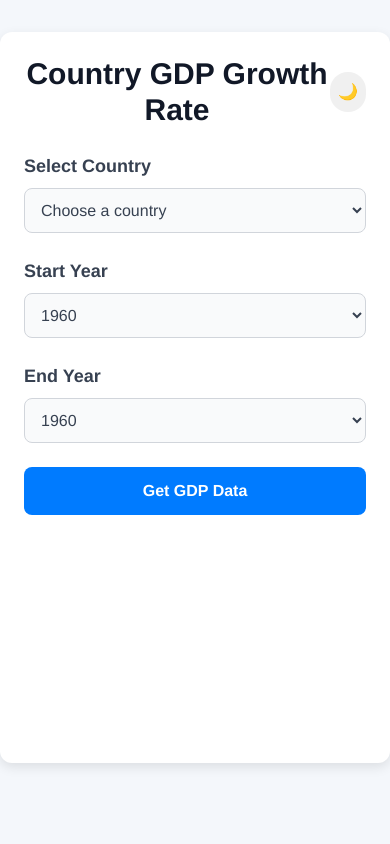
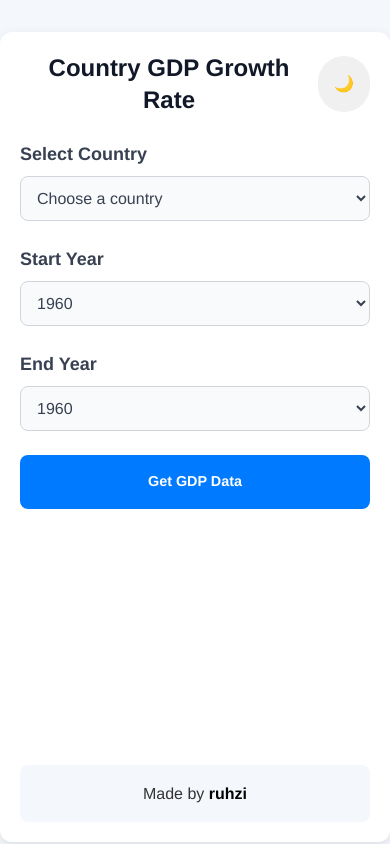
Before and after one commit to ruhzi/economic-comparison, a website: page index.html in a window 390 px wide. Shown: the top 844 px of the page. Drawn offline with nearby package versions, Linux system fonts and the light colour scheme; no server answers.

Commit message:
ui changes + easy loading (M-DEV-1)

```diff
--- a/app.js
+++ b/app.js
@@ -1,4 +1,5 @@
-document.getElementById('toggle-dark-mode').addEventListener('click', function() {
+// Toggle dark mode
+document.getElementById('toggle-dark-mode').addEventListener('click', function () {
     document.body.classList.toggle('dark-mode');
     // Change button text or icon on toggle
     if (document.body.classList.contains('dark-mode')) {
@@ -57,6 +58,9 @@ for (let year = 1960; year <= currentYear; year++) {
     endOption.textContent = year;
     endYearSelect.appendChild(endOption);
 }
+
+// Global chart instance
+let gdpChart = null;
 
 // Fetch GDP data for a country and date range
 function getGDPData() {
@@ -122,8 +126,13 @@ function getGDPData() {
 function renderChart(years, growthRates) {
     const ctx = document.getElementById('gdp-chart').getContext('2d');
 
-    // Create a chart using Chart.js
-    new Chart(ctx, {
+    // Destroy the previous chart (if any)
+    if (gdpChart) {
+        gdpChart.destroy();
+    }
+
+    // Create a new chart
+    gdpChart = new Chart(ctx, {
         type: 'line', // Line chart for GDP growth rates
         data: {
             labels: years, // X-axis: Years
@@ -154,7 +163,13 @@ function renderChart(years, growthRates) {
                         beginAtZero: false
                     }
                 }
-            }
-        }
-    });
+            },
+        },
+    },
+    )
 }
+
+// Event listeners for the country and date range selection
+document.getElementById('country').addEventListener('change', getGDPData);
+document.getElementById('start-year').addEventListener('change', getGDPData);
+document.getElementById('end-year').addEventListener('change', getGDPData);
--- a/index.html
+++ b/index.html
@@ -1,5 +1,6 @@
 <!DOCTYPE html>
 <html lang="en">
+
 <head>
     <meta charset="UTF-8">
     <meta name="viewport" content="width=device-width, initial-scale=1.0">
@@ -8,12 +9,13 @@
     <link href="https://cdn.jsdelivr.net/npm/tailwindcss@2.1.2/dist/tailwind.min.css" rel="stylesheet">
     <link rel="stylesheet" href="styles.css">
 </head>
+
 <body class="bg-custom-light text-gray-800">
 
-    <div class="container mx-auto p-6 max-w-4xl bg-white rounded-lg shadow-lg card mt-8">
+    <div class="container mx-auto p-6 sm:p-8 lg:p-12 max-w-full sm:max-w-4xl bg-white rounded-lg shadow-lg card mt-8">
         <div class="flex justify-between items-center mb-6">
-            <h1 class="text-3xl font-semibold text-center text-gray-900">Country GDP Growth Rate</h1>
-            <button id="toggle-dark-mode" class="btn-secondary p-2 rounded-full focus:outline-none">
+            <h1 class="text-2xl sm:text-3xl font-semibold text-center text-gray-900">Country GDP Growth Rate</h1>
+            <button id="toggle-dark-mode" class="btn-secondary p-3 sm:p-2 rounded-full focus:outline-none">
                 🌙
             </button>
         </div>
@@ -22,7 +24,8 @@
             <!-- Country Selection -->
             <div>
                 <label for="country" class="block text-lg font-semibold text-gray-700 mb-2">Select Country</label>
-                <select id="country" class="w-full p-3 border border-gray-300 rounded-lg focus:outline-none focus:ring-2 focus:ring-blue-500 bg-gray-50 text-gray-700">
+                <select id="country"
+                    class="w-full p-3 border border-gray-300 rounded-lg focus:outline-none focus:ring-2 focus:ring-blue-500 bg-gray-50 text-gray-700">
                     <option value="">Choose a country</option>
                 </select>
             </div>
@@ -30,17 +33,19 @@
             <!-- Start Year -->
             <div>
                 <label for="start-year" class="block text-lg font-semibold text-gray-700 mb-2">Start Year</label>
-                <select id="start-year" class="w-full p-3 border border-gray-300 rounded-lg focus:outline-none focus:ring-2 focus:ring-blue-500 bg-gray-50 text-gray-700"></select>
+                <select id="start-year"
+                    class="w-full p-3 border border-gray-300 rounded-lg focus:outline-none focus:ring-2 focus:ring-blue-500 bg-gray-50 text-gray-700"></select>
             </div>
 
             <!-- End Year -->
             <div>
                 <label for="end-year" class="block text-lg font-semibold text-gray-700 mb-2">End Year</label>
-                <select id="end-year" class="w-full p-3 border border-gray-300 rounded-lg focus:outline-none focus:ring-2 focus:ring-blue-500 bg-gray-50 text-gray-700"></select>
+                <select id="end-year"
+                    class="w-full p-3 border border-gray-300 rounded-lg focus:outline-none focus:ring-2 focus:ring-blue-500 bg-gray-50 text-gray-700"></select>
             </div>
 
             <!-- Get Data Button -->
-            <button onclick="getGDPData()" class="btn-primary w-full p-3 rounded-lg hover:bg-blue-700">Get GDP Data</button>
+            <button onclick="getGDPData()" class="btn-primary w-full sm:w-auto p-3 sm:p-4 rounded-lg hover:bg-blue-700">Get GDP Data</button>
 
             <!-- GDP Data Table -->
             <div id="gdp-data" class="mt-8 space-y-4"></div>
@@ -50,8 +55,13 @@
                 <canvas id="gdp-chart" width="400" height="200"></canvas>
             </div>
         </div>
+
+        <footer class="bg-custom-light py-4 mt-8 text-center rounded-lg">
+            <p>Made by <a href="https://www.x.com/ruhzi57" target="_blank" class="font-semibold hover:underline text-black">ruhzi</a></p>
+        </footer>
     </div>
 
     <script src="app.js"></script>
 </body>
+
 </html>
--- a/styles.css
+++ b/styles.css
@@ -102,3 +102,71 @@ p {
 html {
     scroll-behavior: smooth;
 }
+
+/* Responsive Design */
+@media (max-width: 1024px) {
+    .container {
+        padding: 4rem 2rem;
+    }
+
+    .card {
+        padding: 1.5rem;
+    }
+
+    h1 {
+        font-size: 2.25rem;
+    }
+
+    .btn-primary, .btn-secondary {
+        padding: 1.25rem;
+    }
+
+    .btn-primary {
+        font-size: 1rem;
+    }
+}
+
+@media (max-width: 768px) {
+    .container {
+        padding: 3rem 1rem;
+    }
+
+    .card {
+        padding: 1.25rem;
+    }
+
+    h1 {
+        font-size: 1.75rem;
+    }
+
+    .btn-primary, .btn-secondary {
+        padding: 1rem;
+    }
+
+    .btn-primary {
+        font-size: 0.9rem;
+    }
+
+    .space-y-6 > div {
+        margin-bottom: 1.5rem;
+    }
+}
+
+/* Footer styling */
+footer {
+    background-color: #4B5563; /* Gray background */
+    padding: 1rem;
+    text-align: center;
+    color: white;
+    font-size: 1rem;
+}
+
+footer a {
+    color: #F3F4F6;
+    text-decoration: none;
+    font-weight: 600;
+}
+
+footer a:hover {
+    text-decoration: underline;
+}
```
